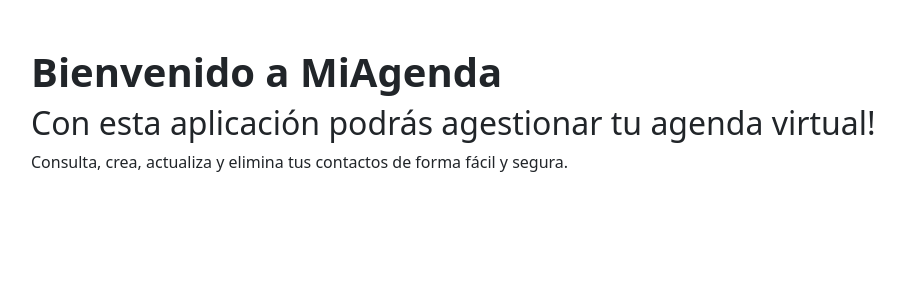
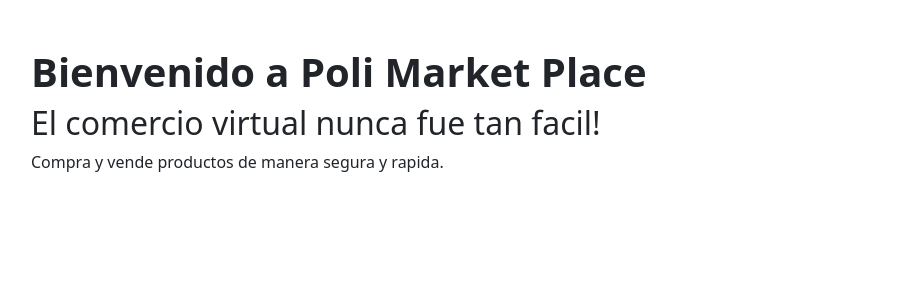
Before and after one commit to SebasLS1/PoliMarketplace, a Django app: page / in a window 1280 px wide. Shown: the top 300 px of the page, without its empty margins (17-922 px from the left). Run offline with Django 5.2, Linux system fonts and the light colour scheme; some libraries are stand-ins or nearby versions.

Commit message:
Bienvenida

```diff
--- a/home/templates/home/index.html
+++ b/home/templates/home/index.html
@@ -11,10 +11,10 @@
 </head>
 <body>
     <div class="p-5">
-        <h1 class="fw-bold">Bienvenido a MiAgenda</h1>
-        <h2>Con esta aplicación podrás agestionar tu agenda virtual!</h2>
+        <h1 class="fw-bold">Bienvenido a Poli Market Place</h1>
+        <h2>El comercio virtual nunca fue tan facil!</h2>
         <p>
-            Consulta, crea, actualiza y elimina tus contactos de forma fácil y segura.
+           Compra y vende productos de manera segura y rapida.
         </p>
         </div>
         <script src="{% static 'bootstrap/js/bootstrap.min.js' %}"></script>
```
